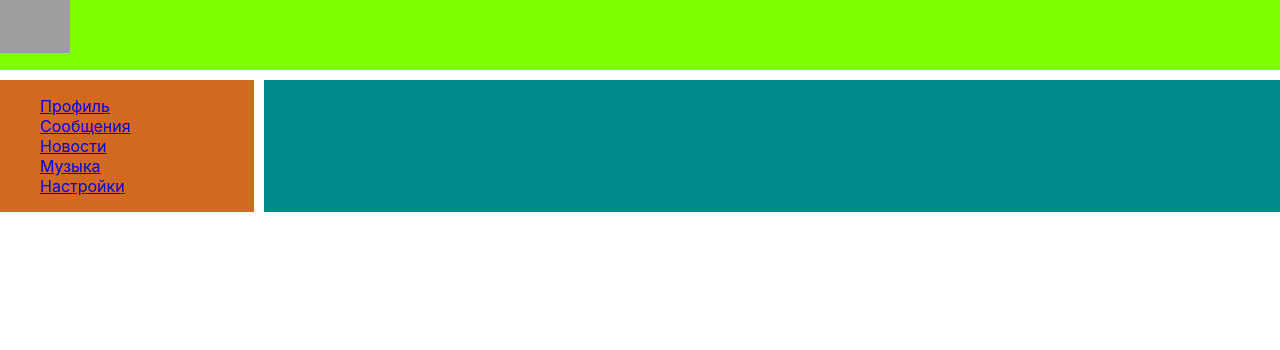
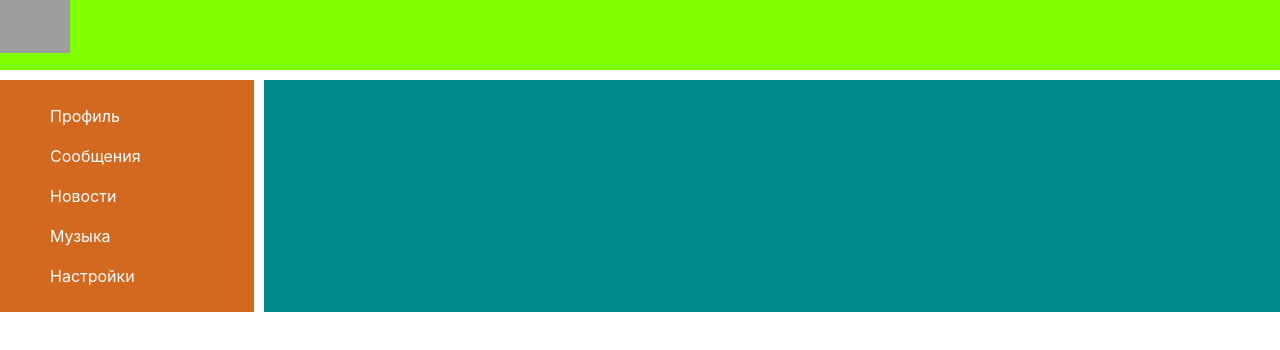
Before and after one commit to Albert-Galimov/react-prosto, a React (Create React App) app: page / in a window 1280 px wide. Shown: the top 350 px of the page. Built offline with nearby package versions, Linux system fonts and the light colour scheme; grey boxes are pictures that could not be loaded.

Commit message:
add NavLink, add Active class

```diff
--- a/src/components/Sidebar/Sidebar.jsx
+++ b/src/components/Sidebar/Sidebar.jsx
@@ -1,19 +1,20 @@
 import '../../App.css';
 import classes from "./Sidebar.module.css";
+import {NavLink} from "react-router-dom";
 
 function Sidebar() {
     return (
         <nav className={classes.sidebar}>
             <ul>
-                <li><a href="/profile">Профиль</a></li>
-                <li><a href="/dialogs">Сообщения</a></li>
-                <li><a href="/feed">Новости</a></li>
-                <li><a href="/music">Музыка</a></li>
-                <li><a href="/settings">Настройки</a></li>
+                <li><NavLink to="/profile" className={navData => navData.isActive ? classes.active : classes.colorWhite}>Профиль</NavLink></li>
+                <li><NavLink to="/dialogs" className={navData => navData.isActive ? classes.active : classes.colorWhite}>Сообщения</NavLink></li>
+                <li><NavLink to="/feed" className={navData => navData.isActive ? classes.active : classes.colorWhite}>Новости</NavLink></li>
+                <li><NavLink to="/music" className={navData => navData.isActive ? classes.active : classes.colorWhite}>Музыка</NavLink></li>
+                <li><NavLink to="/settings" className={navData => navData.isActive ? classes.active : classes.colorWhite}>Настройки</NavLink></li>
             </ul>
         </nav>
     );
 }
 
 
-export default  Sidebar;
+export default Sidebar;
--- a/src/components/Sidebar/Sidebar.module.css
+++ b/src/components/Sidebar/Sidebar.module.css
@@ -3,6 +3,22 @@
     background: chocolate;
 }
 
-.sidebar ul{
+.sidebar a {
+    text-decoration: none;
+}
+
+.colorWhite {
+    color: white;
+}
+
+.active {
+    color: gold;
+}
+
+.sidebar ul {
     list-style: none;
 }
+
+.sidebar li {
+    padding: 10px;
+}
```
